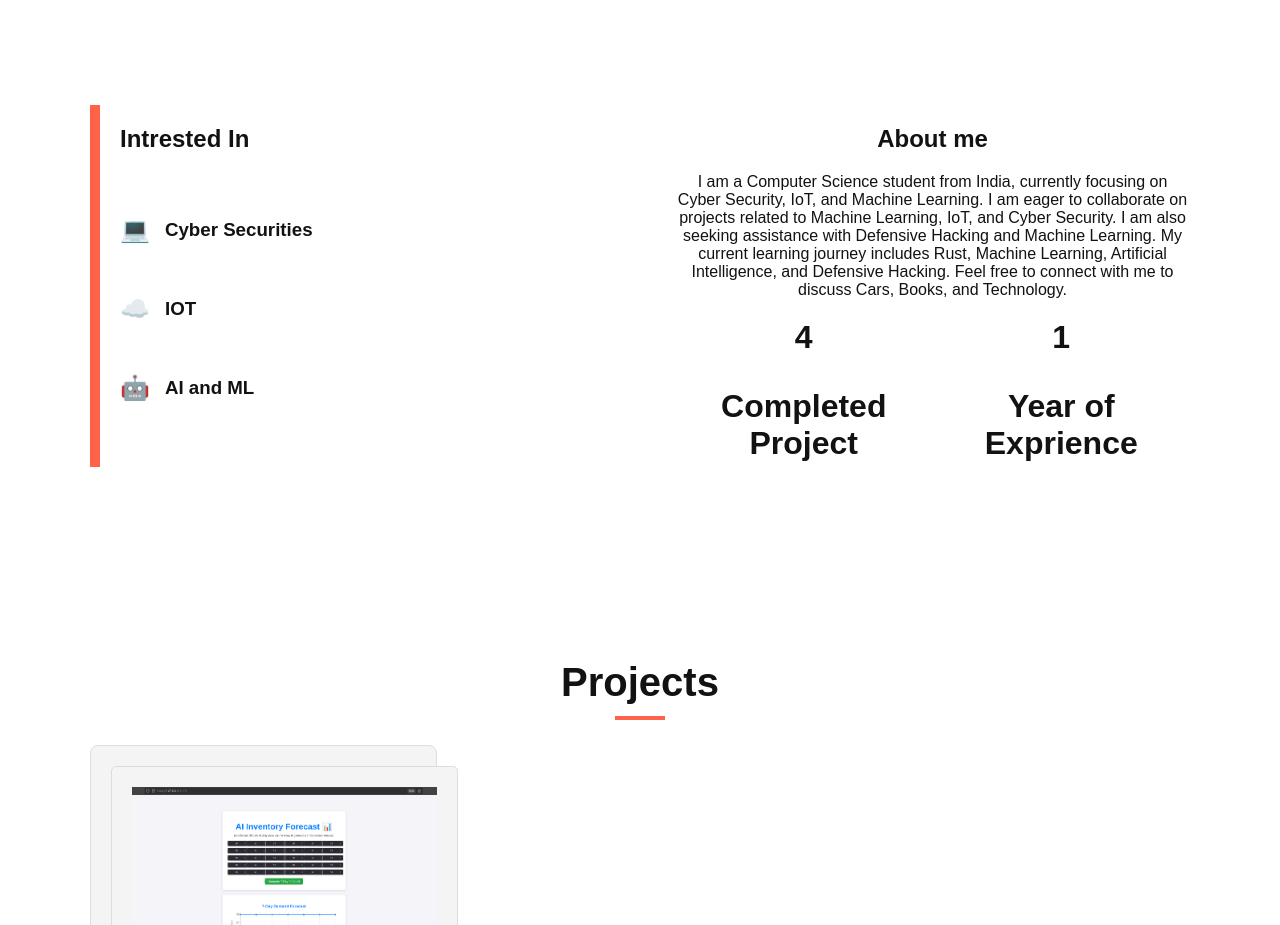
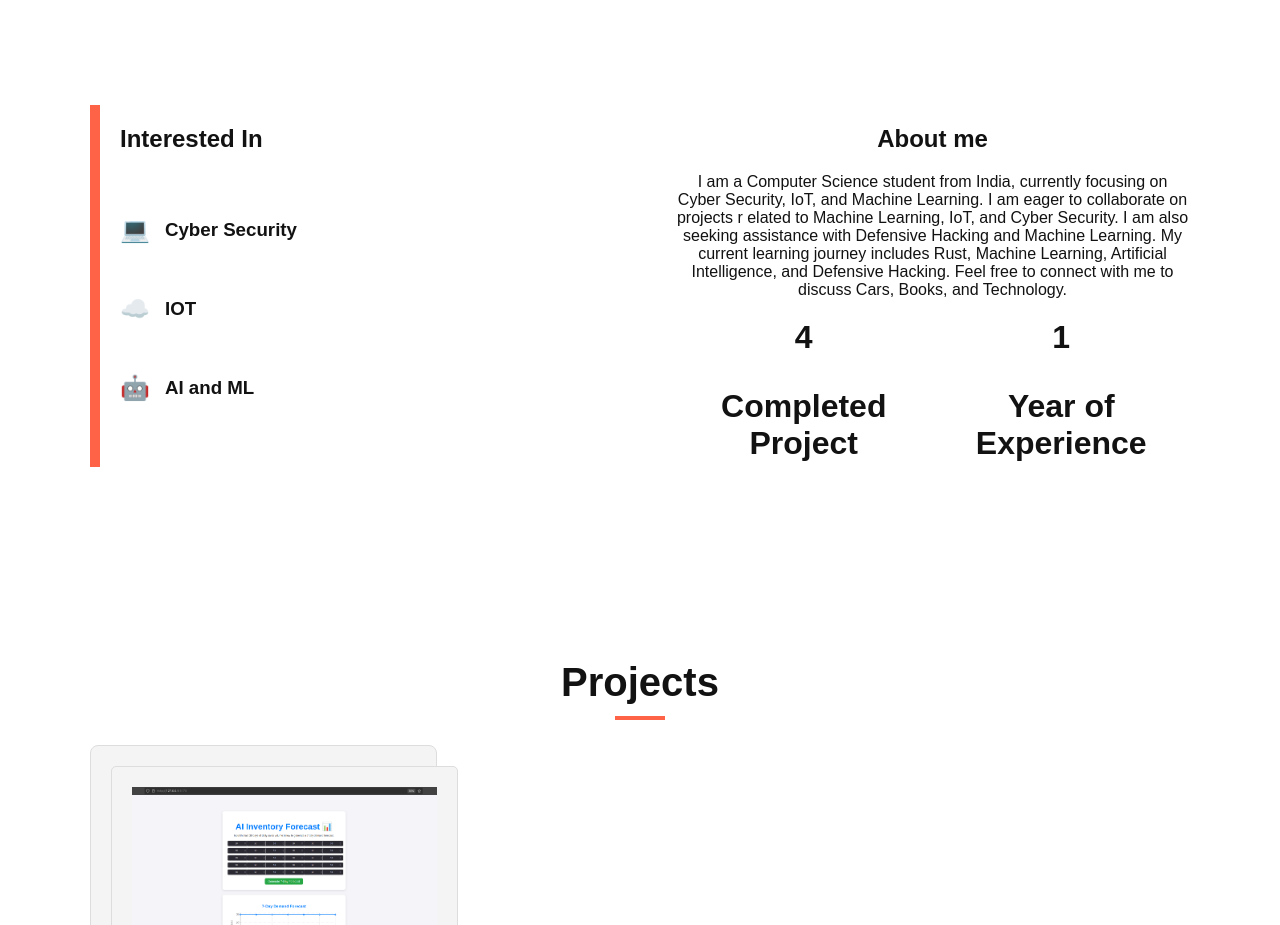
Before and after one commit to Adi2329002/Portfoilio-Website, a React (Vite) app: page / in a window 1280 px wide. Shown: the part 800-1725 px from the top of the page. Built offline with nearby package versions, Linux system fonts and the light colour scheme.

Commit message:
Textual Update

```diff
--- a/src/components/AboutMe.jsx
+++ b/src/components/AboutMe.jsx
@@ -2,10 +2,10 @@ const AboutMe = () => {
     return (
         <section id="about" className="about-me-section">
             <div className="about-me-left">
-                <h1 className="service-heading">Intrested In</h1>
+                <h1 className="service-heading">Interested In</h1>
                 <div className="service-item">
                     <span className="service-icon">💻</span>
-                    <h3 className="service-title">Cyber Securities</h3>
+                    <h3 className="service-title">Cyber Security</h3>
                 </div>
                 <div className="service-item">
                     <span className="service-icon">☁️</span>
@@ -19,7 +19,13 @@ const AboutMe = () => {
             <div className="about-me-right">
                 <h2 className="about-title">About me</h2>
                 <p className="about-paragraph">
-                    I am a Computer Science student from India, currently focusing on Cyber Security, IoT, and Machine Learning. I am eager to collaborate on projects related to Machine Learning, IoT, and Cyber Security. I am also seeking assistance with Defensive Hacking and Machine Learning. My current learning journey includes Rust, Machine Learning, Artificial Intelligence, and Defensive Hacking. Feel free to connect with me to discuss Cars, Books, and Technology.
+                    I am a Computer Science student from India,
+                    currently focusing on Cyber Security, IoT, and
+                    Machine Learning. I am eager to collaborate on projects r
+                    elated to Machine Learning, IoT, and Cyber Security. I am also
+                    seeking assistance with Defensive Hacking and Machine Learning.
+                    My current learning journey includes Rust, Machine Learning, Artificial Intelligence,
+                    and Defensive Hacking. Feel free to connect with me to discuss Cars, Books, and Technology.
 
 
 
@@ -31,7 +37,7 @@ const AboutMe = () => {
                  </div>
                  <div className="stat-item">
                     <strong className="stat-value">1</strong>
-                    <p className="stat-value">Year of Exprience</p>
+                    <p className="stat-value">Year of Experience</p>
                  </div>
                 </div>
             </div>
```
